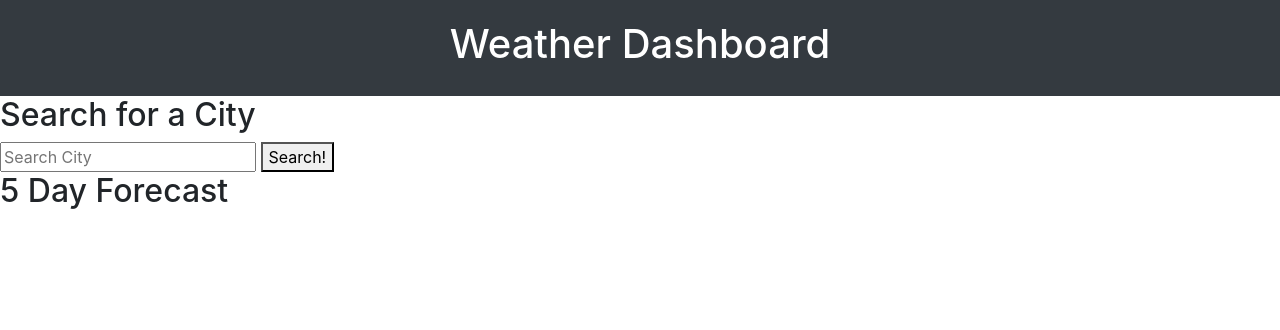
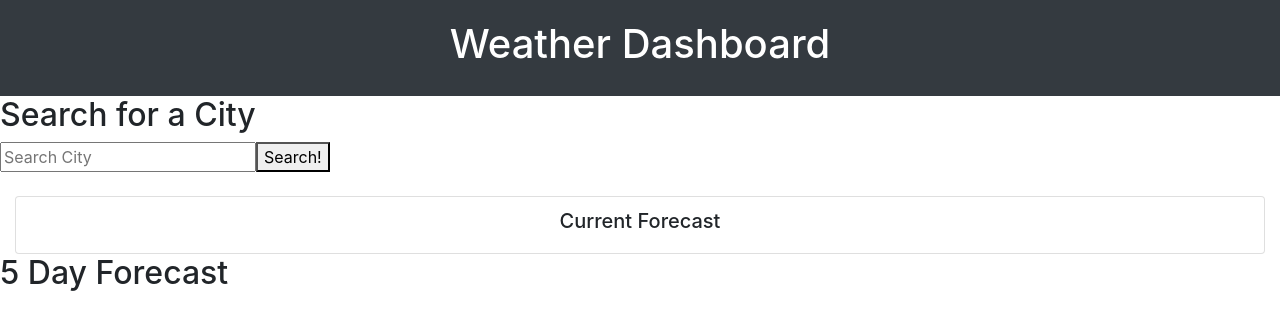
Before and after one commit to RiveraDenisse/weather_dasboard, a plain HTML site: page index.html in a window 1280 px wide. Drawn offline with nearby package versions, Linux system fonts and the light colour scheme.

Commit message:
added current city temperature value

```diff
--- a/assets/script.js
+++ b/assets/script.js
@@ -5,7 +5,7 @@ var keyCount = 0;
 for (var i=0; i<localStorage.length; i++){
     var city =localStorage.getItem(i);
     var cityName = $(".searchedcitydisplayed").addClass("list-group-item");
-    cityName.append("<ul>" + city + "</ul>" );
+    cityName.append("<ul>" + city + "</ul>");
 }
 
 //function start when user press "Search!"
@@ -30,8 +30,13 @@ function search4City (){
             var currentCard = $(".currentCard").append("<div>").addClass("card-body");
             currentCard.empty();
             var currentName = currentCard.append("<p>");
-            // Appends card tite to first div
+            // Appends card to first div
             currentCard.append(currentName);
+            //append temperature
+            // Add Temp
+            var currentTemp = currentName.append("<p>");
+            currentName.append(currentTemp);
+            currentTemp.append("<p>" + "Temperature: " + response.main.temp + "</p>");
         });
     }
 }
--- a/index.html
+++ b/index.html
@@ -20,12 +20,15 @@
     <header class="card-body text-center bg-dark text-white">
         <h1>Weather Dashboard</h1>
     </header>
+
     <!--Search section-->
     <section>
         <div>
             <h2>Search for a City</h2>
-            <input type="text" class="searchCity" placeholder="Search City" />
-            <button class="searchButton" onclick="search4City()">Search!</button>
+            <div class="input-group mb-3">
+                <input type="text" class="searchCity" placeholder="Search City" />
+                <button class="searchButton" onclick="search4City()">Search!</button>
+            </div>
         </div>
     </section>
     <!--Searched value displayed-->
@@ -33,6 +36,12 @@
         <div class="searchedcitydisplayed"></div>
         <div></div>
     </section>
+    <!--Current day-->
+    <div class="col mt-4 mr-5">
+        <div class="card currentCard pb-2 pt-1">
+            <h5 class="card-title mt-2 text-center">Current Forecast</h5>
+        </div>
+    </div>
     <!--5day forecast section-->
         <section>
             <h2>5 Day Forecast</h2>
```
